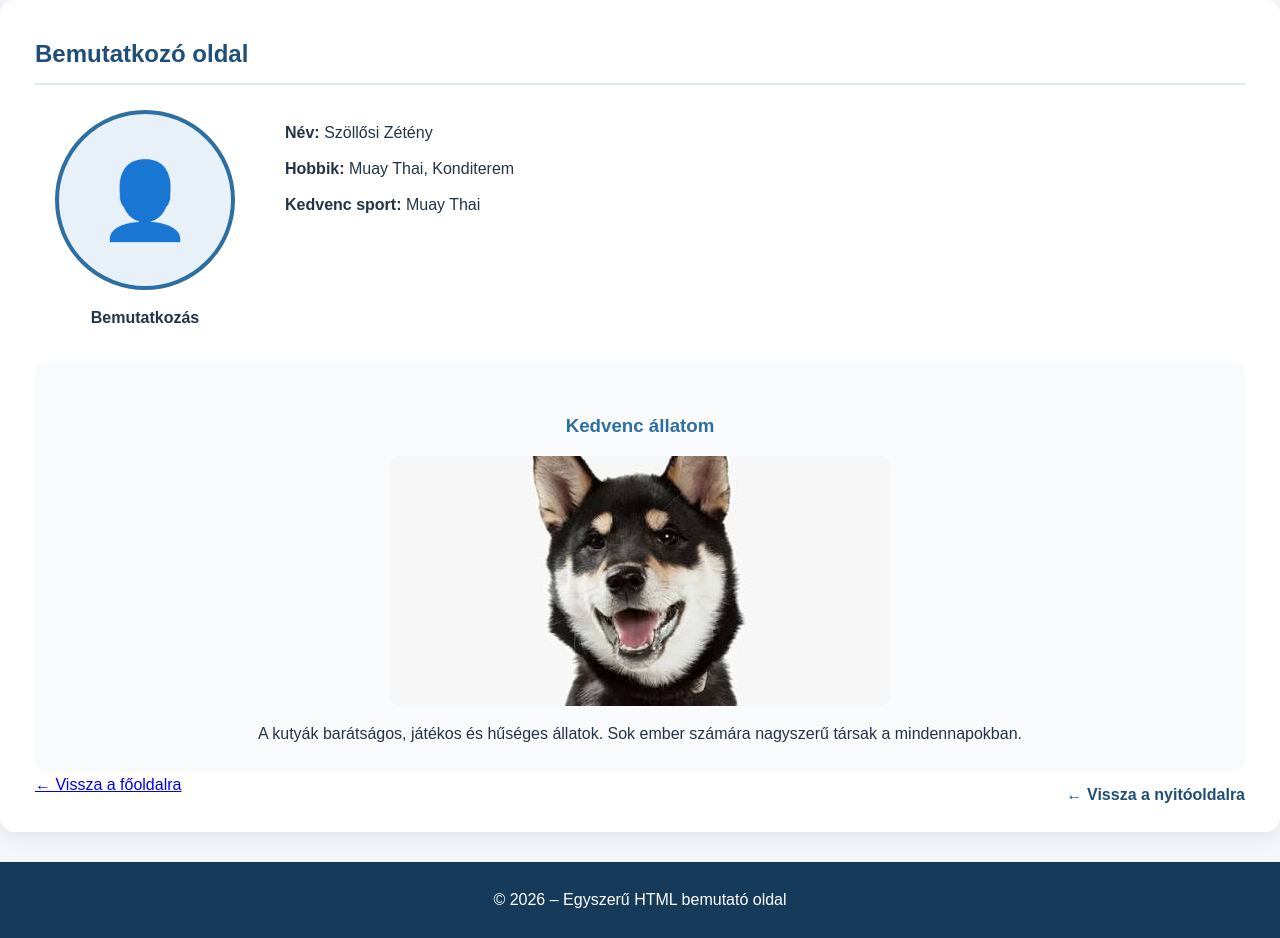
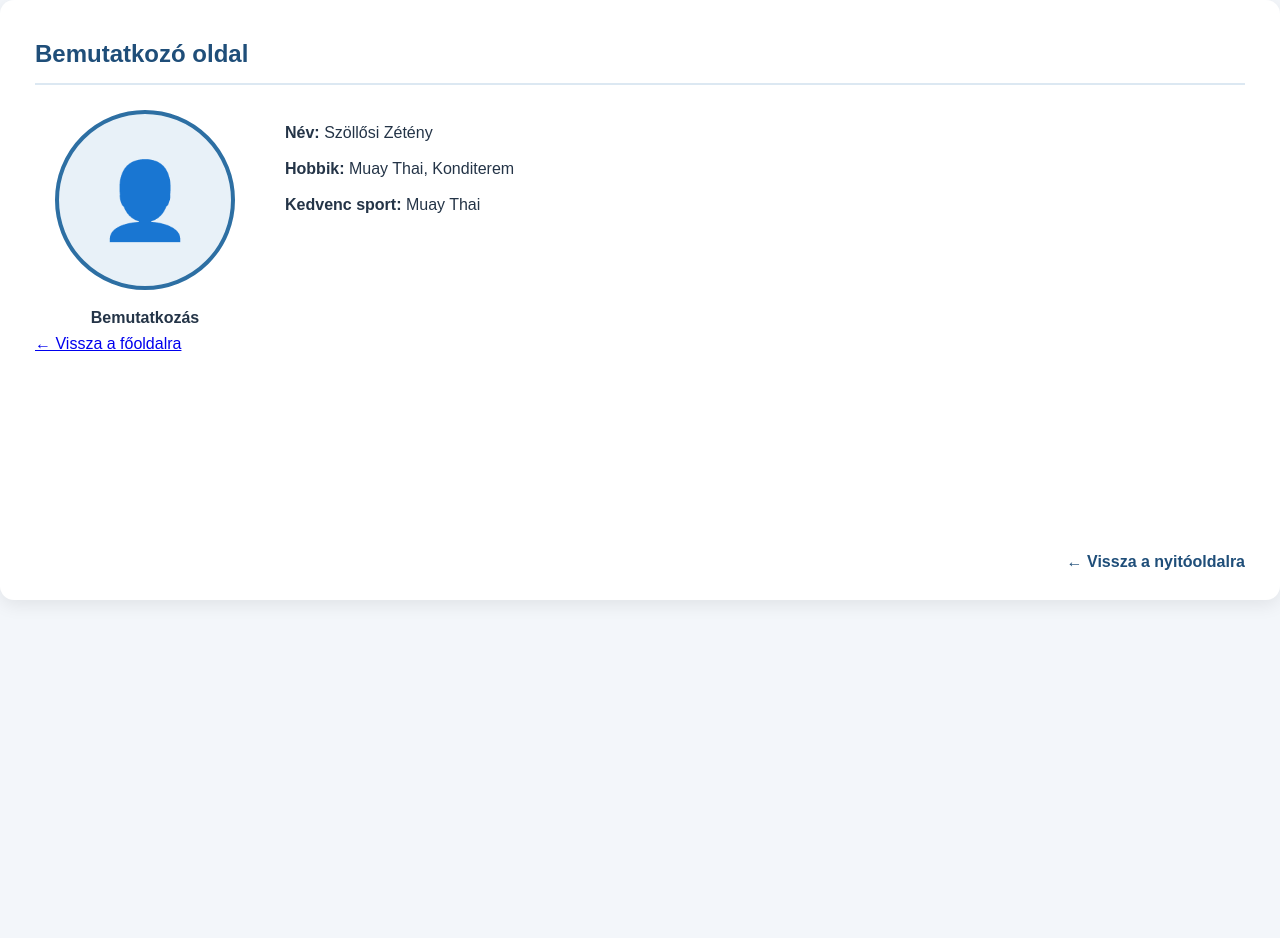
Before and after one commit to szollosizeteny0/IKTPROJEKT, a plain HTML site: page Desktop/gitfleadat/bemutatkozas_szz.html in a window 1280 px wide. After the commit the page ends 800 px from the top, so only its background shows below. Drawn offline with Linux system fonts and the light colour scheme.

```diff
--- a/Desktop/gitfleadat/bemutatkozas_szz.html
+++ b/Desktop/gitfleadat/bemutatkozas_szz.html
@@ -248,17 +248,6 @@
                 </div>
             </div>
 
-            <div class="favorite-animal">
-                <h3>Kedvenc állatom</h3>
-
-                <div class="animal-image">
-                    <img src="img/images.jpg" alt="Shiba inu">
-                </div>
-
-                <p>
-                    A kutyák barátságos, játékos és hűséges állatok. Sok ember számára
-                    nagyszerű társak a mindennapokban.
-                </p>
             </div>
 
             <a class="bottom-link" href="dhcp_szz.html">← Vissza a nyitóoldalra</a>
@@ -267,8 +256,5 @@
         </section>
     </main>
 
-    <footer>
-        <p>© 2026 – Egyszerű HTML bemutató oldal</p>
-    </footer>
 </body>
 </html>
```
